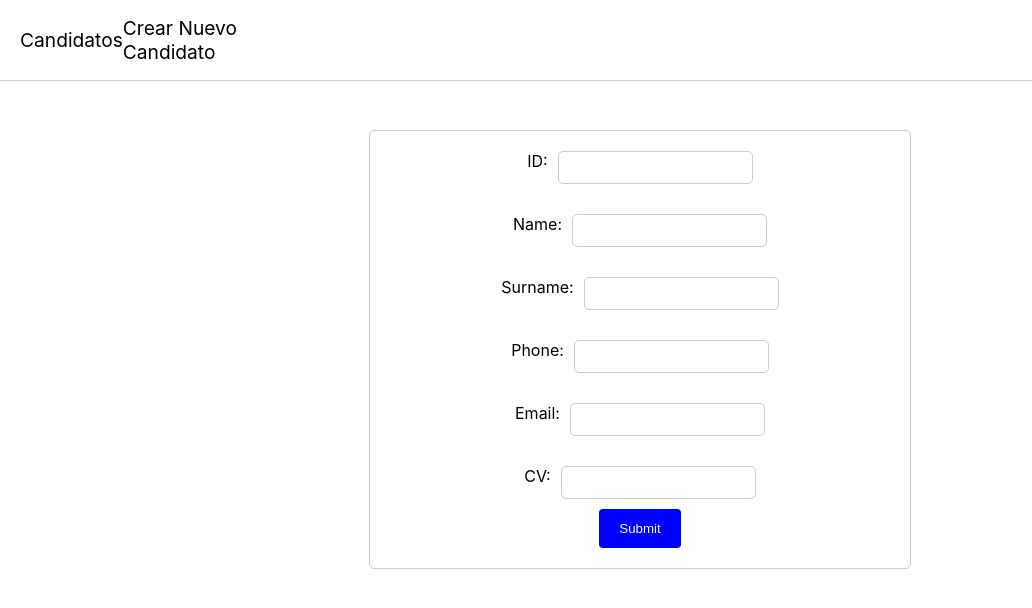
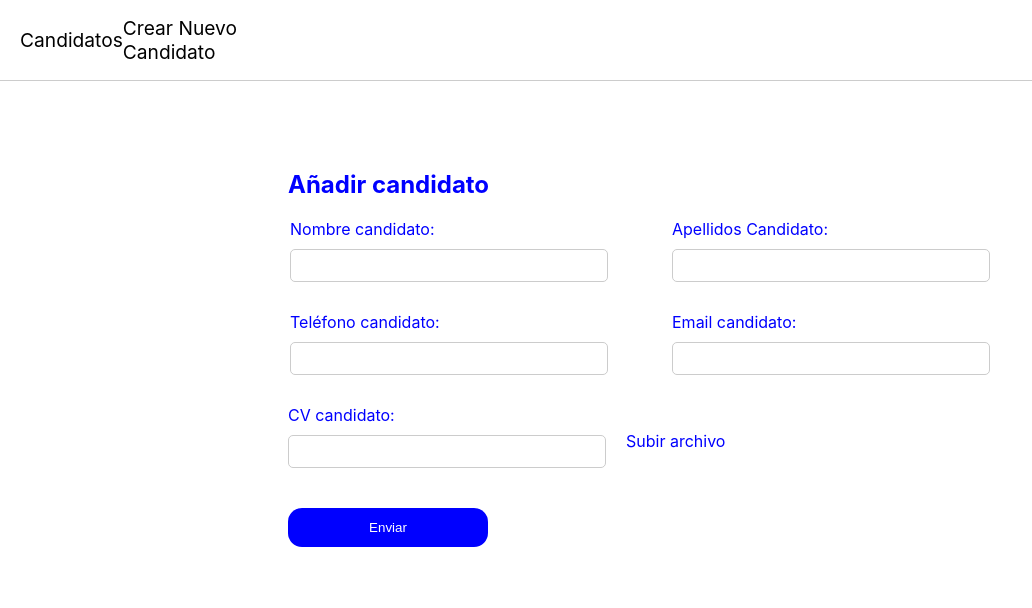
Before and after one commit to wiflysk8/Candidates_Front, a React (Create React App) app: page /create-candidate in a window 1280 px wide. Shown: the top 608 px of the page, without its empty margins (0-1032 px from the left). Built offline with nearby package versions, Linux system fonts and the light colour scheme.

Commit message:
adding mac changes

```diff
--- a/src/components/Candidates/Candidates.css
+++ b/src/components/Candidates/Candidates.css
@@ -15,7 +15,6 @@
 .candidate {
   display: flex;
   align-items: center;
-  justify-content: center;
   gap: 40px;
   padding: 6px 8px;
   background-color: rgba(128, 128, 128, 0.048);
--- a/src/components/Candidates/Candidates.jsx
+++ b/src/components/Candidates/Candidates.jsx
@@ -1,13 +1,15 @@
 import axios from "axios";
 import React, { useEffect, useState } from "react";
+import { useNavigate } from "react-router-dom";
 import "./Candidates.css";
 
 const Candidates = () => {
   const [candidates, setCandidates] = useState([]);
+  const navigate = useNavigate();
 
   const getCandidates = () => {
     return axios
-      .get("http://localhost:5000/candidates")
+      .get("http://localhost:3001/candidates")
       .then((response) => response.data)
       .then((candidates) => {
         setCandidates(candidates);
@@ -19,7 +21,7 @@ const Candidates = () => {
 
   const onDelete = (_id) => {
     return axios
-      .delete(`http://localhost:5000/candidates/${_id}`)
+      .delete(`http://localhost:3001/candidates/${_id}`)
       .then(() => {
         getCandidates();
       })
@@ -28,25 +30,38 @@ const Candidates = () => {
       });
   };
 
+  console.log(candidates);
+
   useEffect(() => {
     getCandidates();
   }, []);
+
+  const onNavigate = () => {
+    navigate("/create-candidate");
+  };
+
   return (
     <div className="App">
       <h1>CANDIDATOS: </h1>
+      {candidates.length > 0 ? (
         <div className="candidates">
           {candidates.map((candidate) => (
-          <div className="candidate" key={candidate.id}>
-            <div>{candidate.id}</div>
+            <div className="candidate" key={candidate._id}>
               <div>Nombre: {candidate.name}</div>
               <div>Apellidos: {candidate.surname}</div>
               <div>Teléfono: {candidate.phone}</div>
               <div>Email: {candidate.email}</div>
-            <div>CV****</div>
+
               <button onClick={() => onDelete(candidate._id)}>Eliminar</button>
             </div>
           ))}
         </div>
+      ) : (
+        <div>
+          <p>No existen candidatos actualmente</p>
+          <button onClick={onNavigate}>Crear candidato</button>
+        </div>
+      )}
     </div>
   );
 };
--- a/src/components/CreateCandidates/CreateCandidates.css
+++ b/src/components/CreateCandidates/CreateCandidates.css
@@ -1,16 +1,15 @@
 form {
   display: flex;
   flex-direction: column;
-  align-items: center;
-  width: 500px;
   margin: 30px;
   padding: 20px;
-  border: 1px solid #ccc;
   border-radius: 5px;
+  color: blue;
 }
 
 label {
   display: flex;
+  flex-direction: column;
   gap: 10px;
   margin-bottom: 10px;
 }
@@ -19,6 +18,7 @@ input[type="text"] {
   padding: 8px;
   border: 1px solid #ccc;
   border-radius: 5px;
+  width: 300px;
 }
 
 button {
@@ -26,11 +26,26 @@ button {
   color: white;
   padding: 12px 20px;
   border: none;
-  border-radius: 4px;
+  border-radius: 14px;
   cursor: pointer;
+  width: 200px;
 }
 
 button:hover {
   background-color: aqua;
   color: black;
 }
+
+fieldset {
+  display: flex;
+  border: none;
+  justify-content: space-between;
+  width: 700px;
+  padding: 0;
+}
+
+.formCentered {
+  display: flex;
+  flex-direction: column;
+  align-items: center;
+}
--- a/src/components/CreateCandidates/CreateCandidates.jsx
+++ b/src/components/CreateCandidates/CreateCandidates.jsx
@@ -4,7 +4,6 @@ import "./CreateCandidates.css";
 
 const CreateCandidates = () => {
   const navigate = useNavigate();
-  const [id, setId] = useState("");
   const [name, setName] = useState("");
   const [surname, setSurname] = useState("");
   const [phone, setPhone] = useState("");
@@ -14,8 +13,8 @@ const CreateCandidates = () => {
 
   const handleSubmit = (event) => {
     event.preventDefault();
-    const candidate = { id, name, surname, phone, email, cv };
-    fetch("http://localhost:5000/candidates", {
+    const candidate = { name, surname, phone, email, cv };
+    fetch("http://localhost:3001/candidates", {
       method: "POST",
       headers: {
         "Content-Type": "application/json",
@@ -40,17 +39,11 @@ const CreateCandidates = () => {
     <section style={{ position: "absolute", top: "100px" }}>
       {!submitted ? (
         <form onSubmit={handleSubmit}>
+          <h1>Añadir candidato</h1>
+          <div className="formCentered">
+            <fieldset>
               <label>
-            ID:
-            <input
-              type="text"
-              value={id}
-              onChange={(event) => setId(event.target.value)}
-            />
-          </label>
-          <br />
-          <label>
-            Name:
+                Nombre candidato:
                 <input
                   type="text"
                   value={name}
@@ -59,16 +52,18 @@ const CreateCandidates = () => {
               </label>
               <br />
               <label>
-            Surname:
+                Apellidos Candidato:
                 <input
                   type="text"
                   value={surname}
                   onChange={(event) => setSurname(event.target.value)}
                 />
               </label>
+            </fieldset>
             <br />
+            <fieldset>
               <label>
-            Phone:
+                Teléfono candidato:
                 <input
                   type="text"
                   value={phone}
@@ -77,23 +72,36 @@ const CreateCandidates = () => {
               </label>
               <br />
               <label>
-            Email:
+                Email candidato:
                 <input
                   type="text"
                   value={email}
                   onChange={(event) => setEmail(event.target.value)}
                 />
               </label>
+            </fieldset>
             <br />
+          </div>
+          <div
+            style={{
+              gap: "20px",
+              display: "flex",
+              alignItems: "center",
+            }}
+          >
             <label>
-            CV:
+              CV candidato:
               <input
                 type="text"
                 value={cv}
                 onChange={(event) => setCv(event.target.value)}
               />
             </label>
-          <button type="submit">Submit</button>
+            <p>Subir archivo</p>
+          </div>
+          <button type="submit" style={{ marginTop: "30px" }}>
+            Enviar
+          </button>
         </form>
       ) : (
         <>
```
Also changed, not shown: 1 other file (tests, documents, lock files or other folders). Lines whose indentation alone changed are shown as unchanged.
